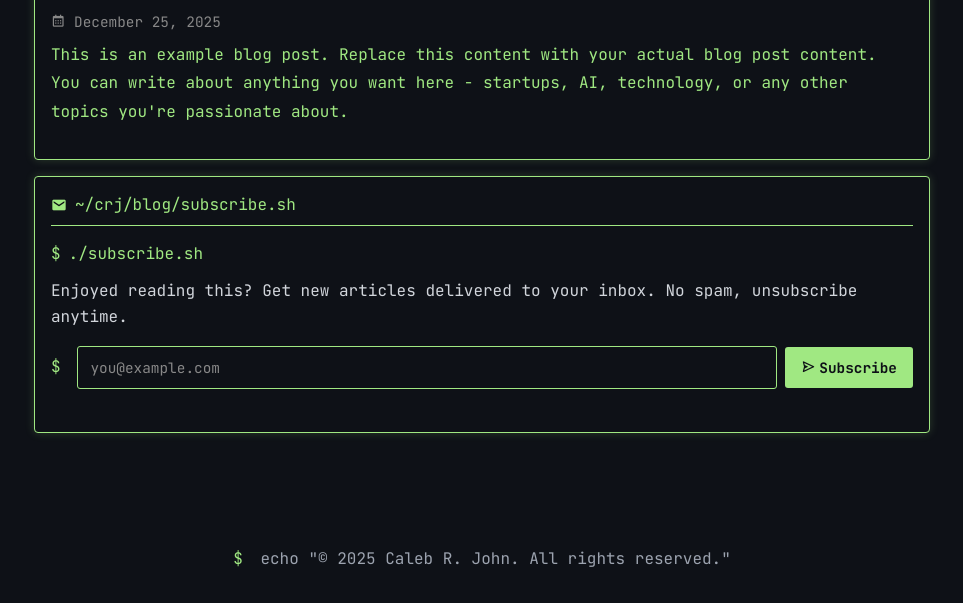
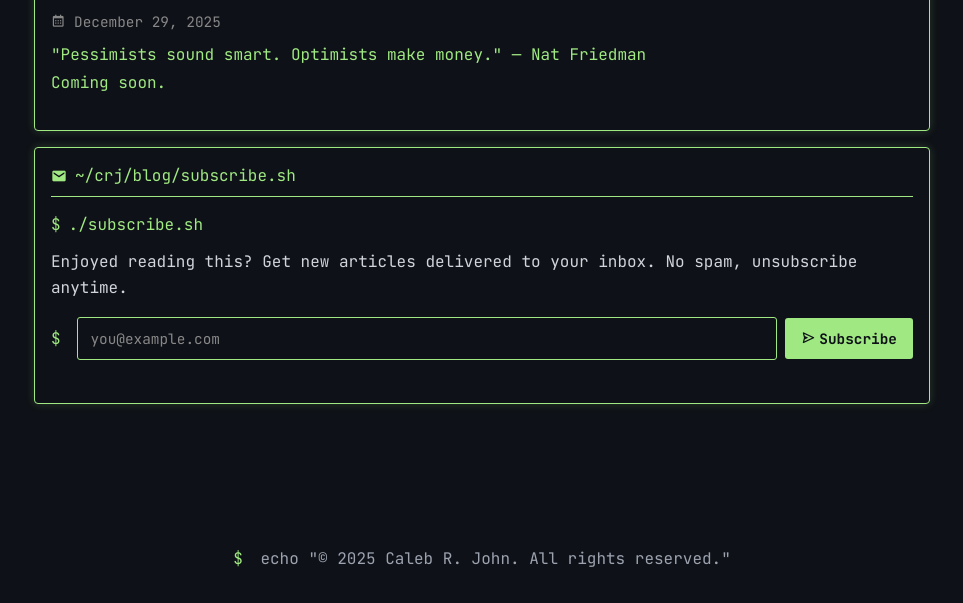
Before and after one commit to calebjohn24/personal-site, a plain HTML site: page blog/no-bubble.html in a window 1280 px wide. Shown: the part 197-800 px from the top of the page, without its empty margins (158-1121 px from the left). Drawn offline with nearby package versions, Linux system fonts and the light colour scheme.

Commit message:
draft post

```diff
--- a/blog/no-bubble.html
+++ b/blog/no-bubble.html
@@ -1,16 +1,19 @@
 <!DOCTYPE html>
 <html lang="en">
+
 <head>
     <meta charset="UTF-8">
     <meta name="viewport" content="width=device-width, initial-scale=1.0">
     <title>There is No AI Bubble</title>
-    <meta name="description" content="The skeptics and pessimists are wrong we are just scratching the surface with AI.">
+    <meta name="description"
+        content="The skeptics and pessimists are wrong we are just scratching the surface with AI.">
     <meta name="author" content="Caleb R. John">
     <link rel="canonical" href="https://calebjohn.xyz/blog/no-bubble.html">
 
     <!-- Open Graph -->
     <meta property="og:title" content="There is No AI Bubble">
-    <meta property="og:description" content="The skeptics and pessimists are wrong we are just scratching the surface with AI.">
+    <meta property="og:description"
+        content="The skeptics and pessimists are wrong we are just scratching the surface with AI.">
     <meta property="og:type" content="article">
     <meta property="og:url" content="https://calebjohn.xyz/blog/no-bubble.html">
     <meta property="article:published_time" content="2025-12-25T00:00:00Z">
@@ -20,13 +23,15 @@
     <meta name="twitter:card" content="summary">
     <meta name="twitter:creator" content="@CalebJohn24">
     <meta name="twitter:title" content="There is No AI Bubble">
-    <meta name="twitter:description" content="The skeptics and pessimists are wrong we are just scratching the surface with AI.">
+    <meta name="twitter:description"
+        content="The skeptics and pessimists are wrong we are just scratching the surface with AI.">
 
     <link rel="icon" type="image/png" href="https://cdn-icons-png.flaticon.com/512/3398/3398643.png">
     <link rel="stylesheet" href="../main.css">
     <script src="https://cdn.tailwindcss.com"></script>
     <link rel="stylesheet" href="https://cdn.jsdelivr.net/npm/boxicons@latest/css/boxicons.min.css">
 </head>
+
 <body class="p-4 min-h-screen flex flex-col">
     <div class="max-w-4xl mx-auto w-full flex-1 flex flex-col">
         <header class="terminal">
@@ -48,15 +53,15 @@
                         <span class="terminal-prompt">$</span>There is No AI Bubble
                     </h1>
                     <div class="post-meta mb-2">
-                        <i class='bx bx-calendar'></i> December 25, 2025
+                        <i class='bx bx-calendar'></i> December 29, 2025
                     </div>
 
                     <div class="post-content">
 
+                        "Pessimists sound smart. Optimists make money." — Nat Friedman
+
                         <p>
-                            This is an example blog post. Replace this content with your actual blog post content.
-                            You can write about anything you want here - startups, AI, technology, or any other topics
-                            you're passionate about.
+                            Coming soon.
                         </p>
 
 
@@ -80,14 +85,8 @@
                     <form id="email-form" class="email-form">
                         <div class="email-input-group">
                             <span class="terminal-prompt">$</span>
-                            <input
-                                type="email"
-                                id="email-input"
-                                name="email"
-                                placeholder="you@example.com"
-                                required
-                                class="email-input"
-                            >
+                            <input type="email" id="email-input" name="email" placeholder="you@example.com" required
+                                class="email-input">
                             <button type="submit" class="email-submit">
                                 <i class='bx bx-send'></i> Subscribe
                             </button>
@@ -99,10 +98,12 @@
         </main>
 
         <footer class="text-center mt-auto pt-8 pb-4 text-gray-400">
-            <p><span class="terminal-prompt">$</span> echo "© <span id="current-year"></span> Caleb R. John. All rights reserved."</p>
+            <p><span class="terminal-prompt">$</span> echo "© <span id="current-year"></span> Caleb R. John. All rights
+                reserved."</p>
         </footer>
     </div>
 
     <script src="../main.js"></script>
 </body>
+
 </html>
```
Also changed, not shown: blog/index.html (+3 -2 lines).
